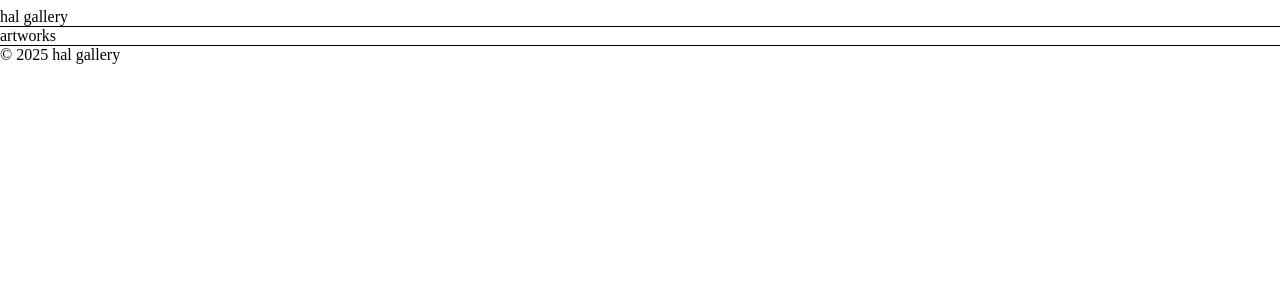
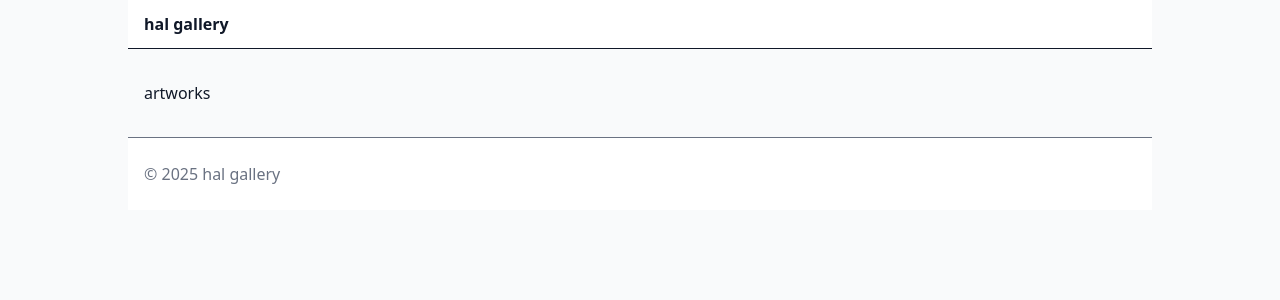
Before and after one commit to Clionegohan/hal-gallery, a Next.js app: page / in a window 1280 px wide. Shown: the top 300 px of the page. Built offline with nearby package versions, Linux system fonts and the light colour scheme.

Commit message:
coderabbitによる修正

```diff
--- a/src/app/globals.css
+++ b/src/app/globals.css
@@ -1,6 +1,4 @@
-@tailwind base;
-@tailwind components;
-@tailwind utilities;
+@import "tailwindcss";
 
 html, body {
   scroll-behavior: smooth;
--- a/src/app/layout.tsx
+++ b/src/app/layout.tsx
@@ -13,7 +13,7 @@ export default function RootLayout({
 }) {
   return (
   <html lang="ja">
-    <body className="mx-auto maz-w-5xl bg-gray-50 text-gray-900">
+    <body className="mx-auto max-w-5xl bg-gray-50 text-gray-900">
       <header className="border-b bg-white px-4 py-3 font-semibold">
         <div>
           hal gallery
```
